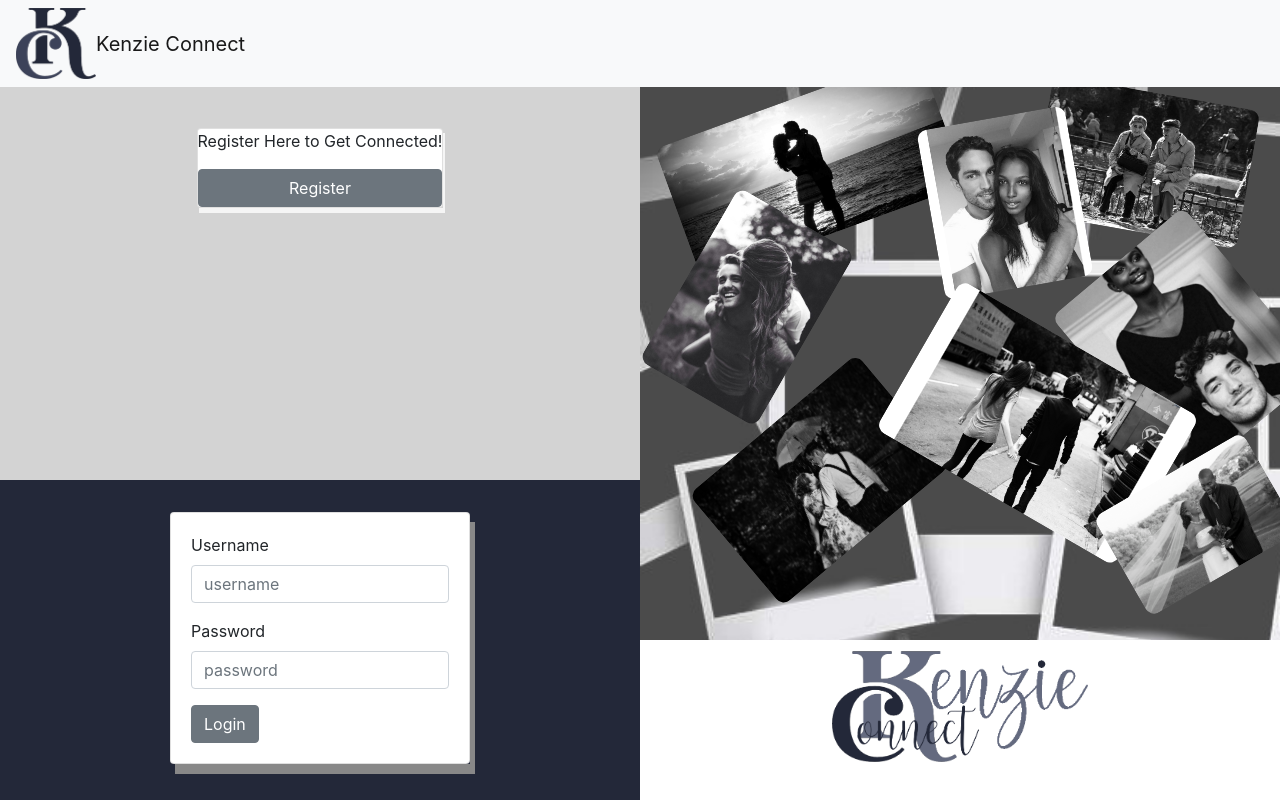
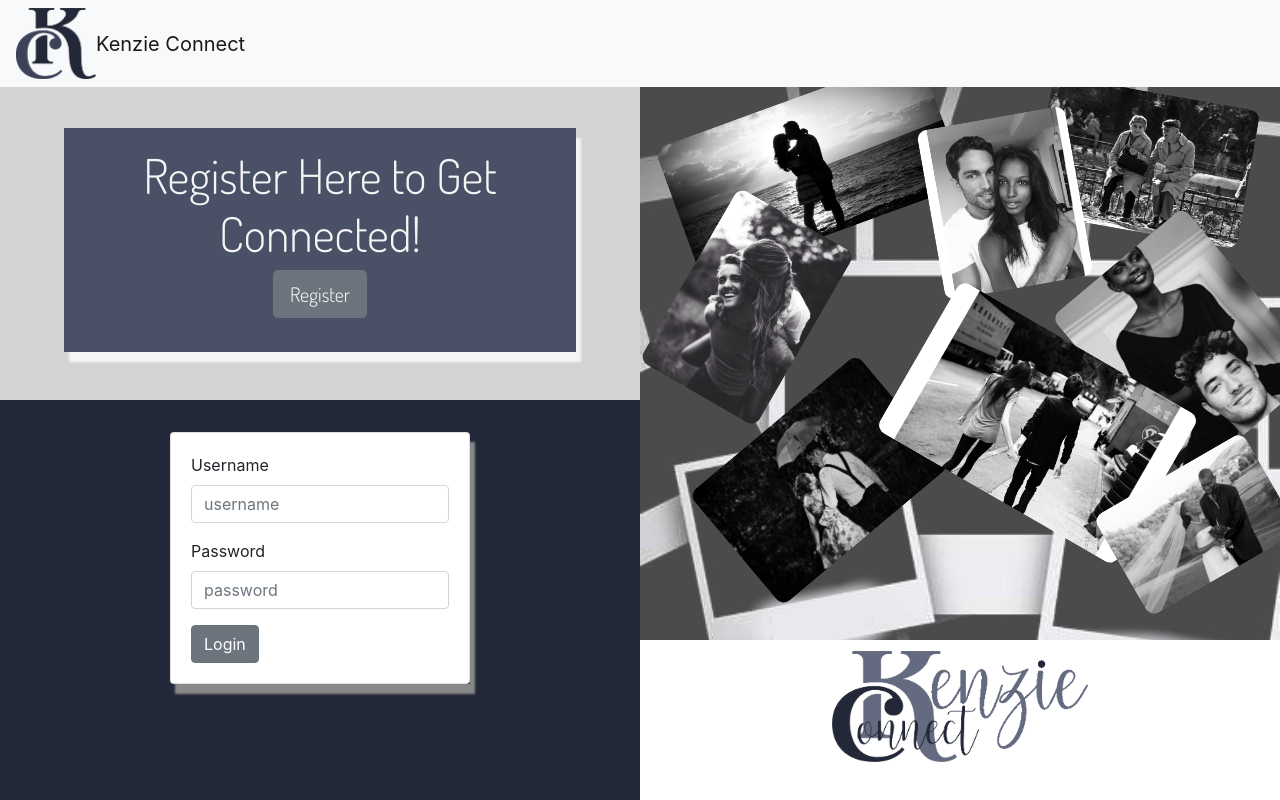
Before and after one commit to AmandaYonce/kenzieconnect, a React (Create React App) app in the folder frontend/: page / in a window 1280 px wide. Shown: the top 800 px of the page. Built offline with nearby package versions, Linux system fonts and the light colour scheme.

Commit message:
style register box

```diff
--- a/frontend/src/components/main.js
+++ b/frontend/src/components/main.js
@@ -26,12 +26,10 @@ const Main = (props) => {
 
       <div className="mainContainer">
         <div className="topLeft">
-        <div className="reg">
-            <Card>
-              <CardText>Register Here to Get Connected!</CardText>
-              <Button onClick={openModal}>Register</Button>
-            </Card>
-            <UserRegistration />
+          <div className="reg">
+            <h1 class="regFont">Register Here to Get Connected!</h1>
+                <Button size="lg" onClick={openModal}>Register</Button>
+              <UserRegistration />
           </div>
         </div>
         <div className="right">
--- a/frontend/src/main.css
+++ b/frontend/src/main.css
@@ -1,3 +1,7 @@
+@import url('https://fonts.googleapis.com/css2?family=Dosis:wght@300&family=Montserrat&display=swap');
+/*font-family: 'Dosis', sans-serif;
+font-family: 'Montserrat', sans-serif;  */
+
 .mainContainer{
     background-color: whitesmoke;
     top: 0;
@@ -23,7 +27,7 @@
 .bottomLeft{
     background-color: #232839;
     position: absolute;
-    top: 60vh;
+    top: 50vh;
     right: 50vw;
     left: 0;
     bottom: 0;
@@ -63,16 +67,25 @@
     margin-left: auto;
     margin-right: auto;
     margin-top: 5%;
-    box-shadow: 5px 10px #888888;
+    box-shadow: 5px 10px 2px #888888;
 }
 
 .reg{
-    width: fit-content;
-    display: block;
+    font-family: 'Dosis', sans-serif;
+    padding: 3%;
+    width: 80%;
+    height: 40%;
+    text-align: center;
     margin-left: auto;
     margin-right: auto;
     margin-top: 20%;
-    box-shadow: 2px 5px whitesmoke
+    background-color: #4a5066;
+    box-shadow: 5px 10px 2px whitesmoke;
+    color: whitesmoke;
+}
+
+.regFont{
+    font-size: 3em;
 }
 
 #collage-container{
```
